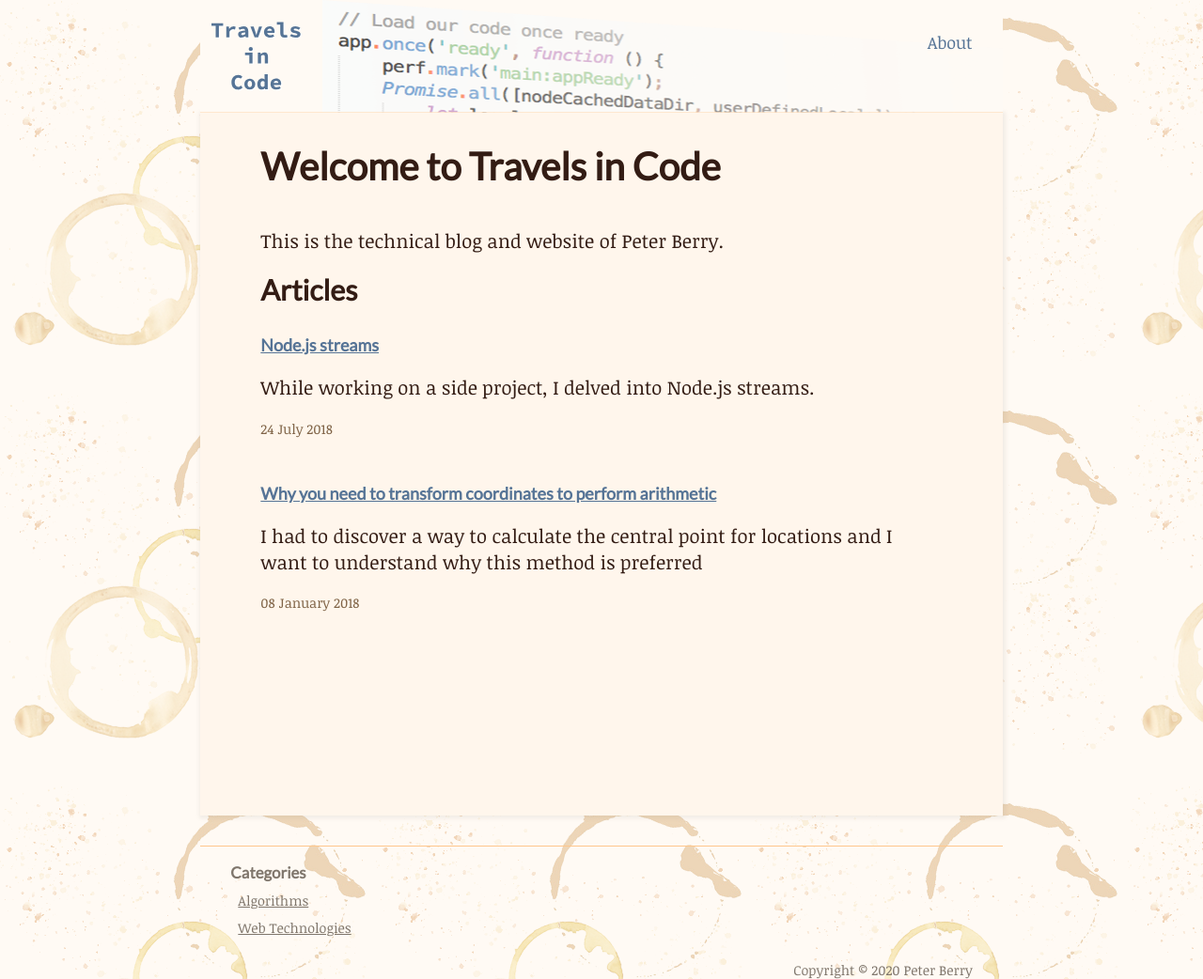
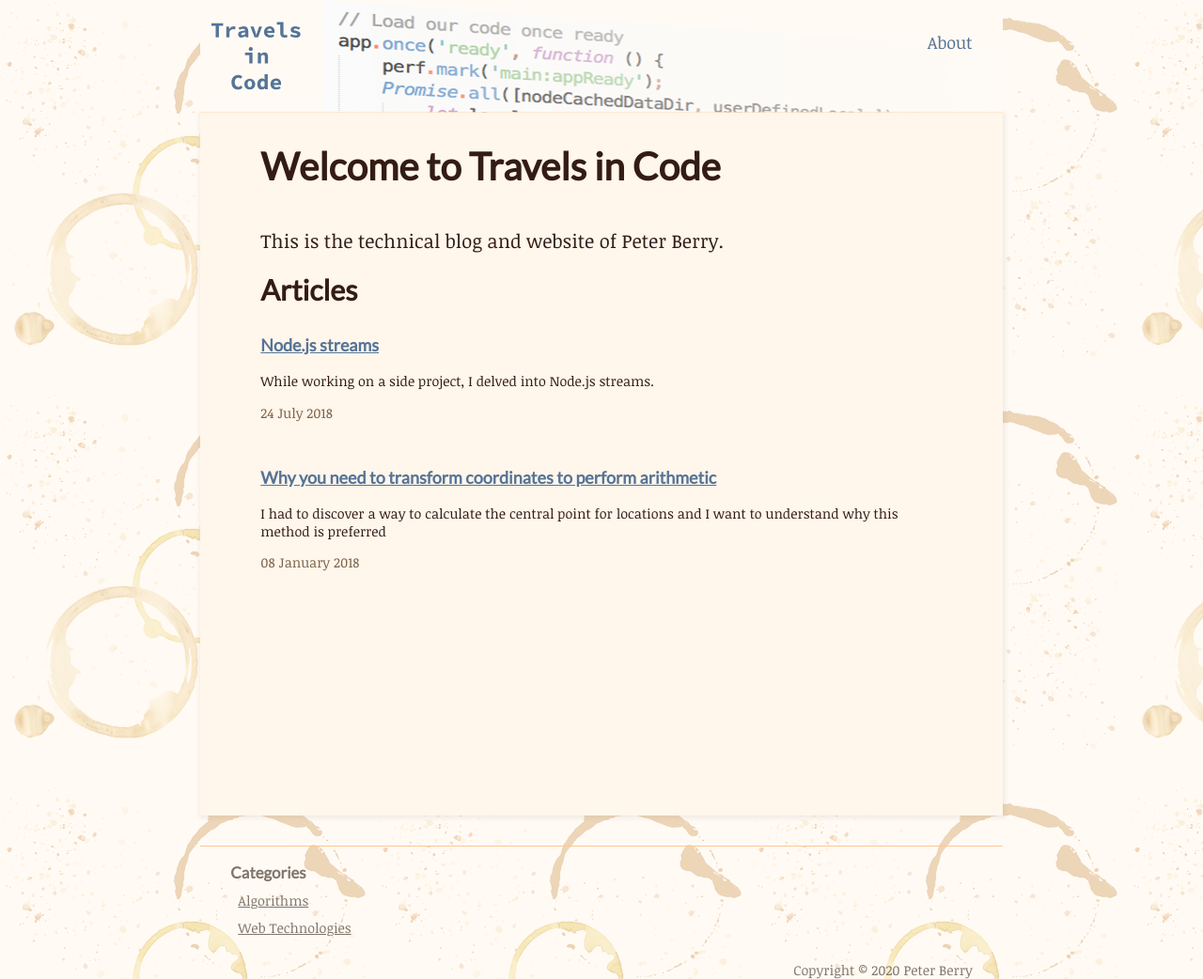
Before and after one commit to pwcberry/pwcberry.github.io, a Jekyll site: the page built from index.html, in a window 1280 px wide. Shown: the whole page at 94% size. Built offline with Jekyll 4.4.1, drawn with Linux system fonts in a browser that asks for light colours.

Commit message:
Make "list" layout

```diff
--- a/_layouts/home.html
+++ b/_layouts/list.html
@@ -7,7 +7,7 @@
         {{ page.title }} | Travels In Code
     </title>
     {% include fonts.html %}
-    <link href="/assets/home.css" rel="stylesheet" type="text/css"/>
+    <link href="/assets/list.css" rel="stylesheet" type="text/css"/>
 </head>
 <body>
 <header class="site-header">
--- a/algorithms.html
+++ b/algorithms.html
@@ -12,7 +12,7 @@
     {% for post in category_posts %}
     <article class="post">
         <h1><a href="{{ post.url }}">{{ post.title }}</a></h1>
-        <p>{{ post.excerpt }}</p>
+        <p class="post__excerpt">{{ post.excerpt }}</p>
         <p class="post__date">{{ post.date | date_to_long_string }}</p>
     </article>
     {% endfor %}
--- a/assets/home.scss
+++ b/assets/list.scss
@@ -26,6 +26,10 @@
 	}
 }
 
+.post__excerpt {
+	font-size: 0.9rem;
+}
+
 .post__date {
 	font-size: 0.9rem;
 	color: $colour-light-brown;
--- a/index.html
+++ b/index.html
@@ -11,7 +11,7 @@
     {% for post in site.posts %}
     <article class="post">
         <h1><a href="{{ post.url }}">{{ post.title }}</a></h1>
-        <p>{{ post.excerpt }}</p>
+        <p class="post__excerpt">{{ post.excerpt }}</p>
         <p class="post__date">{{ post.date | date_to_long_string }}</p>
     </article>
     {% endfor %}
--- a/web.html
+++ b/web.html
@@ -12,7 +12,7 @@
     {% for post in category_posts %}
     <article class="post">
         <h1><a href="{{ post.url }}">{{ post.title }}</a></h1>
-        <p>{{ post.excerpt }}</p>
+        <p class="post__excerpt">{{ post.excerpt }}</p>
         <p class="post__date">{{ post.date | date_to_long_string }}</p>
     </article>
     {% endfor %}
```
Also changed, not shown: other parts of algorithms.html (+1 -1 lines), other parts of index.html (+1 -1 lines), other parts of web.html (+1 -1 lines).
